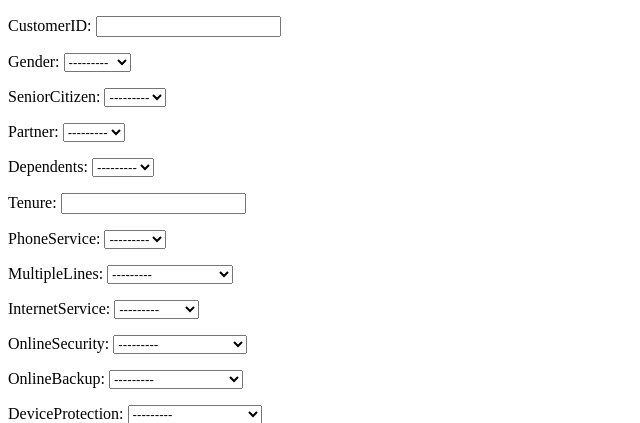
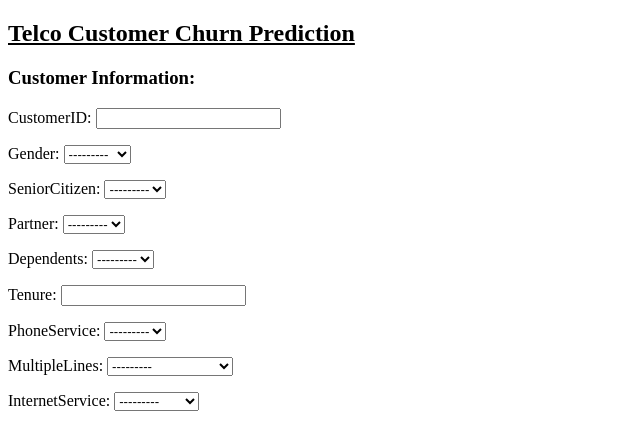
Before and after one commit to MdMonoar/Deploy-ML-model-using-Django-REST-API-Telco-Customer-Churn-Prediction-, a Django app: template DjangoAPI/templates/form.html in a window 1280 px wide. Shown: the top 423 px of the page, without its empty margins (0-640 px from the left). Run offline with Django 3.2, Linux system fonts and the light colour scheme; the template is opened without the code that fills it: values that come from a table or form of the project are taken from there, others are empty.

Commit message:
Fixed the homepage related issue. Customer information form will show in the home page now. Changed the title of form and status page. 7:45pm 02/02/2023

```diff
--- a/DjangoAPI/templates/form.html
+++ b/DjangoAPI/templates/form.html
@@ -3,9 +3,11 @@
     <head>
         <meta charset="UTF-8">
         <meta name="viewport" content="width=device-width, initial-scale=1.0">
-        <title>Document</title>
+        <title>Churn Prediction</title>
     </head>
     <body>
+        <h2><u>Telco Customer Churn Prediction</u></h2>
+        <h3>Customer Information:</h3>
         <form method='POST'>
             {% csrf_token %}
             {{ form.as_p }}
--- a/DjangoAPI/templates/status.html
+++ b/DjangoAPI/templates/status.html
@@ -5,9 +5,9 @@
         <meta charset="UTF-8">
         <meta http-equiv="X-UA-Compatible" content="IE=edge">
         <meta name="viewport" content="width=device-width, initial-scale=1.0">
-        <title>Status</title>
+        <title>Churn Status</title>
     </head>
     <body>
-        <h2>Churn Status: {{data}}</h2>
+        <h3>Customer Churn Status: {{data}}</h3>
     </body>
 </html>
--- a/DjangoAPI/urls.py
+++ b/DjangoAPI/urls.py
@@ -6,5 +6,6 @@ from rest_framework import routers
 router = routers.DefaultRouter()
 urlpatterns = [
     path('api/', include(router.urls)),
-    path('form/', views.FormView, name='form'),
+    # path('form/', views.FormView, name='form'),
+    path('', views.FormView, name='form'), # used blank '' inplace of 'form/' to make the form view as home page
 ]
--- a/DjangoAPI/views.py
+++ b/DjangoAPI/views.py
@@ -28,8 +28,10 @@ class CustomerView(viewsets.ModelViewSet):
 
 def status(df):
     try:
+
         scaler = pickle.load(open("/media/manuar/D1/Documents/Codings/machine_learning/projects/churn_1/DeployChurn1/DjangoAPI/Scaler.sav", 'rb'))
         model = pickle.load(open("/media/manuar/D1/Documents/Codings/machine_learning/projects/churn_1/DeployChurn1/DjangoAPI/Model.sav", 'rb'))
+
         X = scaler.transform(df)
         y_pred = model.predict(X)
         y_pred = (y_pred>0.80)
```
